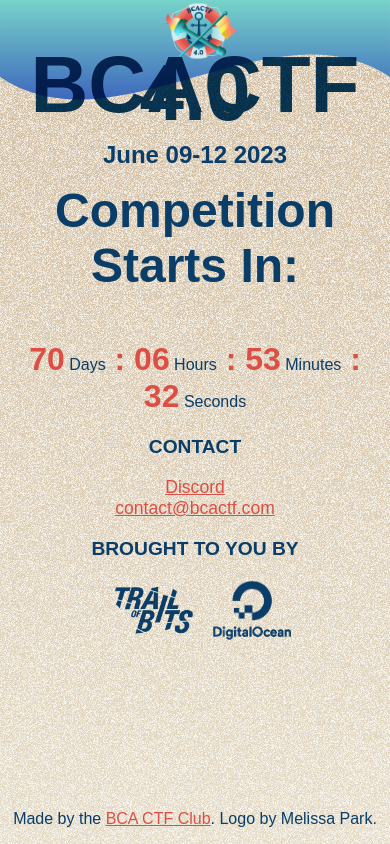
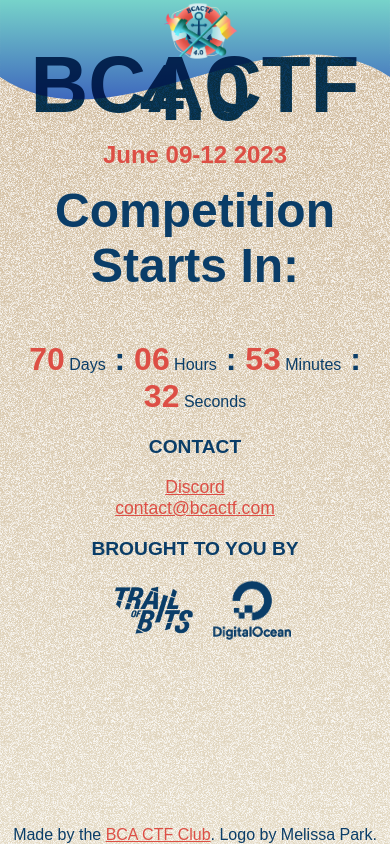
Before and after one commit to BCACTF/bcactf-4.0-landing, a plain HTML site: page index.html in a window 390 px wide. Drawn offline with Linux system fonts and the light colour scheme; a web font is replaced by a local one.

Commit message:
Mobile responsive

```diff
--- a/index.html
+++ b/index.html
@@ -35,7 +35,7 @@
 
     <div id="mainContent">
         <h1 id="title">BCACTF 4.0</h1>
-        <h2>June 09-12 2023</h2>
+        <h2 class="accent">June 09-12 2023</h2>
     </div>
     <div id="countdownTimer">
         <p id="time"></p>
@@ -82,9 +82,9 @@
             var m = Math.floor(s % 3600 / 60);
             var s = Math.floor(s % 60);
 
-            var dDisplay = String(Math.abs(d)).padStart(2, '0') + "<label> Days</label> : "
-            var hDisplay = String(Math.abs(h)).padStart(2, '0') + "<label> Hours</label> : "
-            var mDisplay = String(Math.abs(m)).padStart(2, '0') + "<label> Minutes</label> : "
+            var dDisplay = String(Math.abs(d)).padStart(2, '0') + "<label> Days</label> <span class='blue'>:</span> "
+            var hDisplay = String(Math.abs(h)).padStart(2, '0') + "<label> Hours</label> <span class='blue'>:</span> "
+            var mDisplay = String(Math.abs(m)).padStart(2, '0') + "<label> Minutes</label> <span class='blue'>:</span> "
             var sDisplay = String(Math.abs(s)).padStart(2, '0') + "<label> Seconds</label>"
 
             return label + dDisplay + hDisplay + mDisplay + sDisplay;
--- a/style.css
+++ b/style.css
@@ -149,6 +149,7 @@ a:hover {
 .bottom {
     position: absolute;
     bottom: 0;
+    margin: 0;
     width: 100%;
 }
 
@@ -161,6 +162,14 @@ p {
     width: 100%;
     animation: wave 4s infinite ease-in-out;
     margin-bottom: -5vw;
+}
+
+.accent {
+    color: var(--accent);
+}
+
+.blue {
+    color: var(--text-color);
 }
 
 @keyframes wave {
@@ -181,7 +190,12 @@ p {
     body {
         overflow: auto;
     }
+}
 
+@media only screen and (max-height: 750px) {
+    .bottom {
+        background-color: var(--bg-bottom);
+    }
 }
 
 @media only screen and (max-width: 801px) {
```
